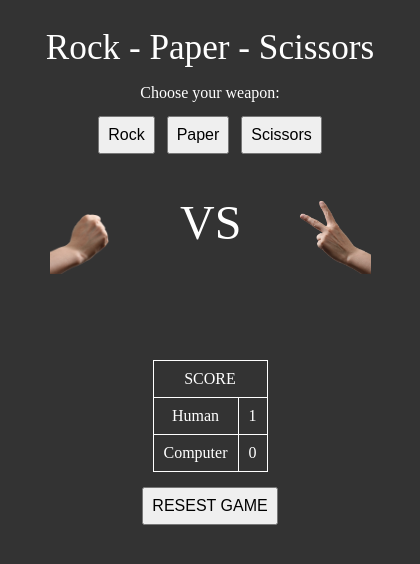
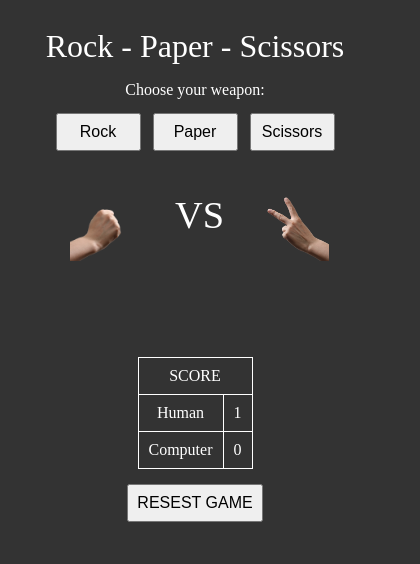
Before and after one commit to fredlintz5/rochambeau, a plain HTML site: page index.html in a window 390 px wide. Both pictures are taken after a click on the button "Rock". Shown: the whole page, 420 px wide, since content can reach past the window. Drawn offline with Linux system fonts and the light colour scheme.

Commit message:
obsessive styling for things that don't matter

```diff
--- a/assets/css/style.css
+++ b/assets/css/style.css
@@ -33,6 +33,7 @@ button:hover {
 }
 
 #choose button {
+	width: 85px;
 	margin: 15px 4px 20px 4px;
 }
 
@@ -61,11 +62,11 @@ table, th, td {
 @media only screen and (max-width: 540px) {
 
 	body {
-		width: 420px;
+		width: 320px;
 	}
 
 	#header h1 {
-		font-size: 2.2em;
+		font-size: 2em;
 	}
 
 	#battleground {
@@ -73,12 +74,19 @@ table, th, td {
 	}
 
 	#battleground div {
-		margin: 25px 5px 20px 50px;
+		margin: 25px 5px 20px 35px;
 	}
 
 	img {
-		height: 75px;
+		height: 65px;
 	}
 
+	#vs {
+		font-size: .8em;
+	}
+
+	#choose button {
+		width: 85px;
+	}
 
 }
```
